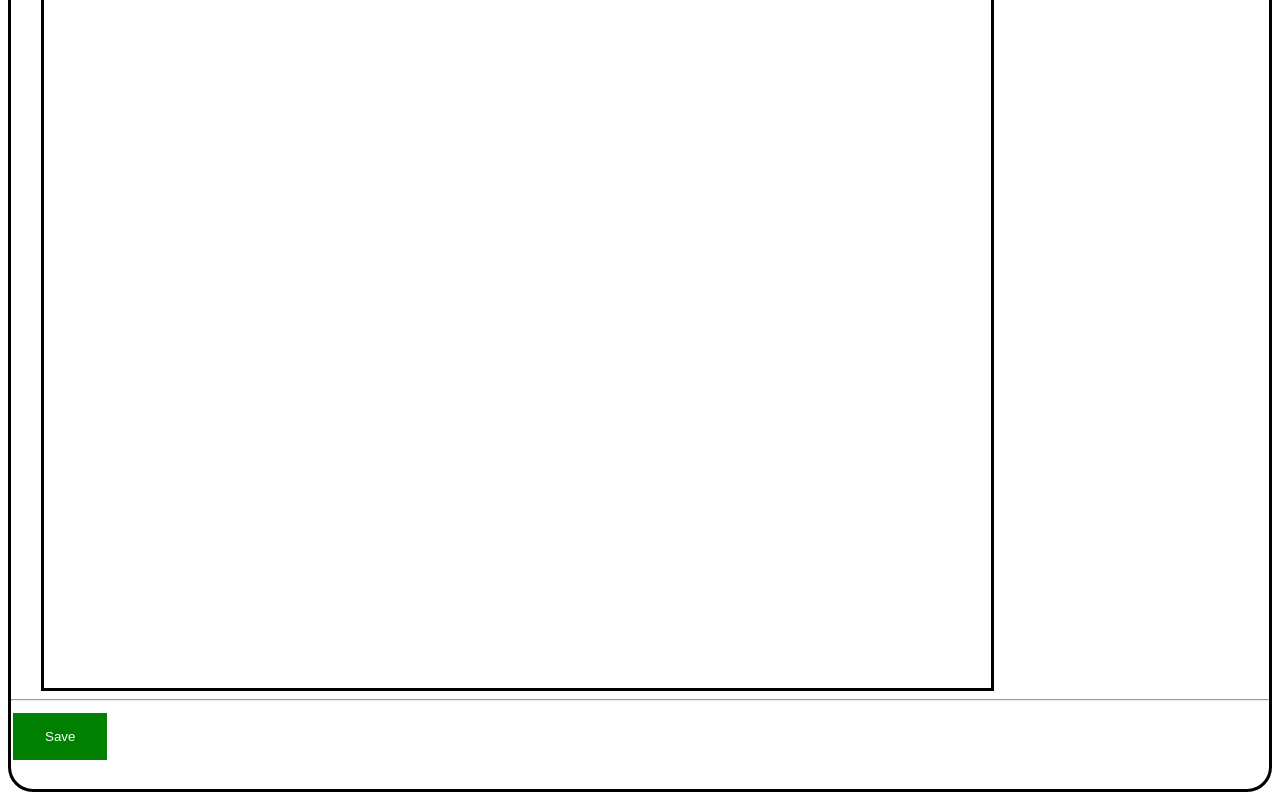
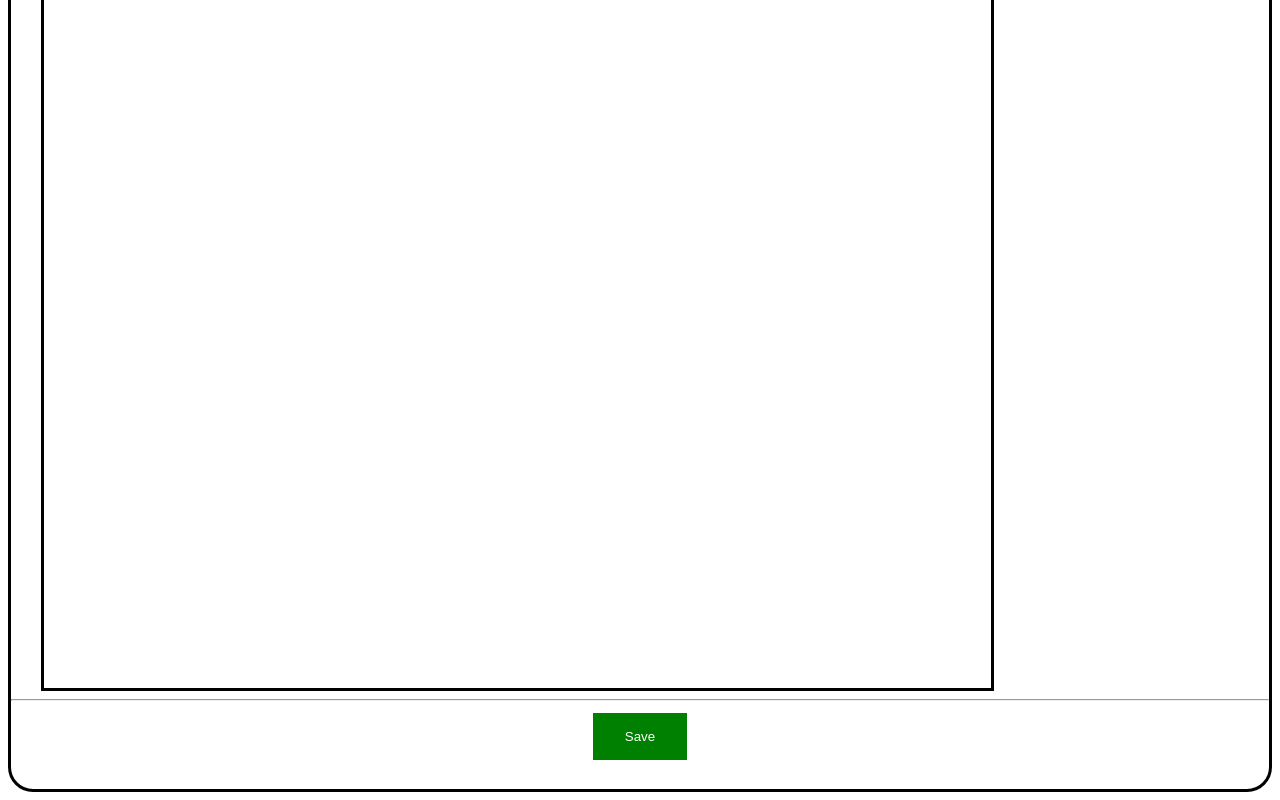
Before and after one commit to evolentDelight/ChatGPT-Chat-US-Tax-Law-withSQLStorage, a website: page src/index.html in a window 1280 px wide. Shown: the part 1928-2728 px from the top of the page. Drawn offline with Linux system fonts and the light colour scheme.

Commit message:
stylize the Save Button according to the client's vision

```diff
--- a/src/index.html
+++ b/src/index.html
@@ -22,7 +22,9 @@
       <p id="response">Chatbot will respond here</p>
     </div>
     <hr>
-    <input type="submit" id="saveButton" value="Save">
+    <div class="saveButtonContainer">
+      <input type="submit" id="saveButton" value="Save">
+    </div>
 
   </div>
 </body>
--- a/src/style.css
+++ b/src/style.css
@@ -53,3 +53,9 @@ input[type=button]{
   margin: 4px 2px;
   cursor: pointer;
 }
+
+.saveButtonContainer{
+  display: flex;
+  align-items: center;
+  justify-content: center;
+}
```
